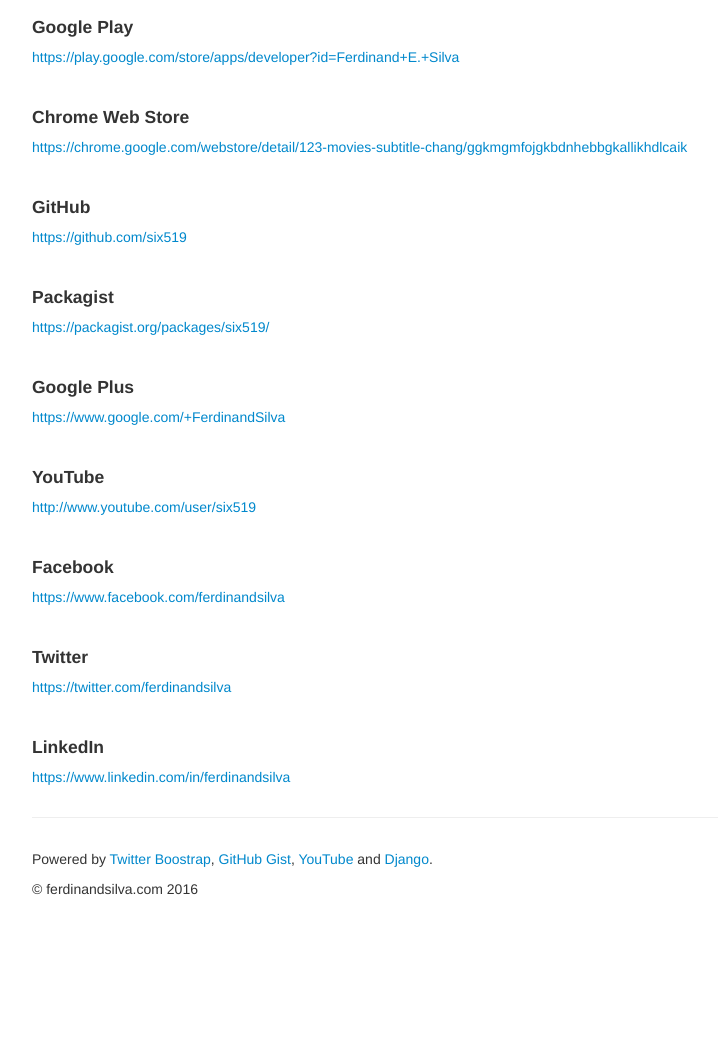
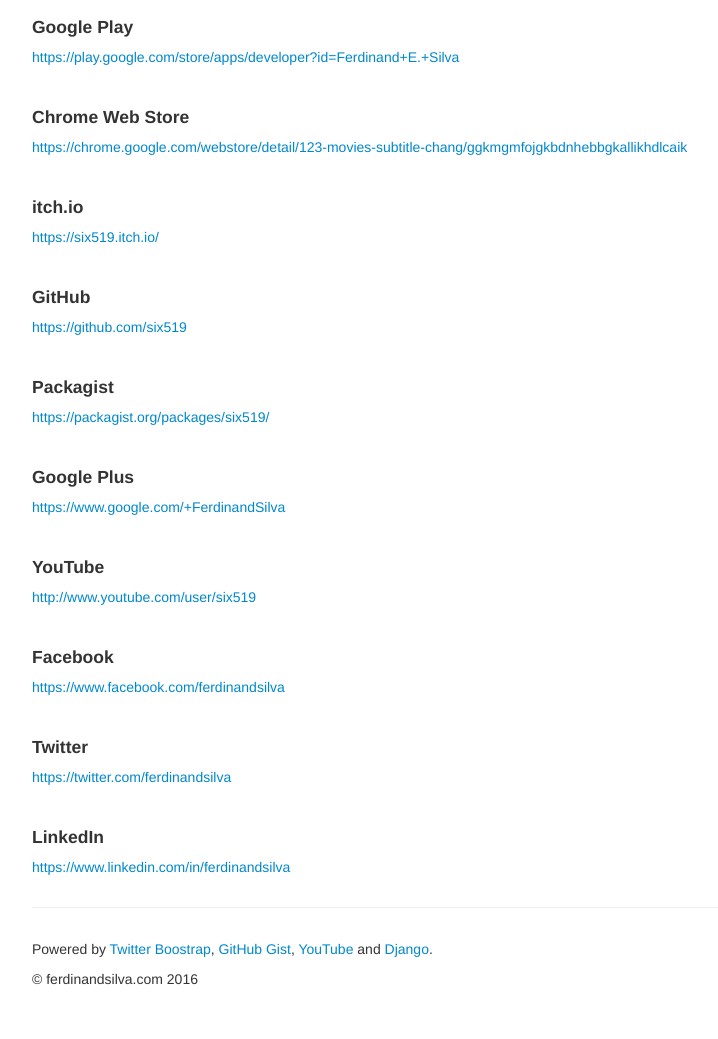
Before and after one commit to six519/ferdinandsilva.com, a Django app: page /profiles/ in a window 1280 px wide. Shown: the part 565-1604 px from the top of the page, without its empty margins (208-926 px from the left). Before the commit the page ends 1460 px from the top, so only its background shows below. Run offline with Django 3.2, Linux system fonts and the light colour scheme; some libraries are stand-ins or nearby versions.

Commit message:
add itch.io profile link

```diff
--- a/my_daily_gist/interface/templates/interface/profiles.html
+++ b/my_daily_gist/interface/templates/interface/profiles.html
@@ -38,6 +38,11 @@
 
     <div>&nbsp;</div>
 
+    <h4>itch.io</h4>
+    <p><a href="https://six519.itch.io/">https://six519.itch.io/</a></p>
+
+    <div>&nbsp;</div>
+
     <h4>GitHub</h4>
     <p><a href="https://github.com/six519">https://github.com/six519</a></p>
 
```
